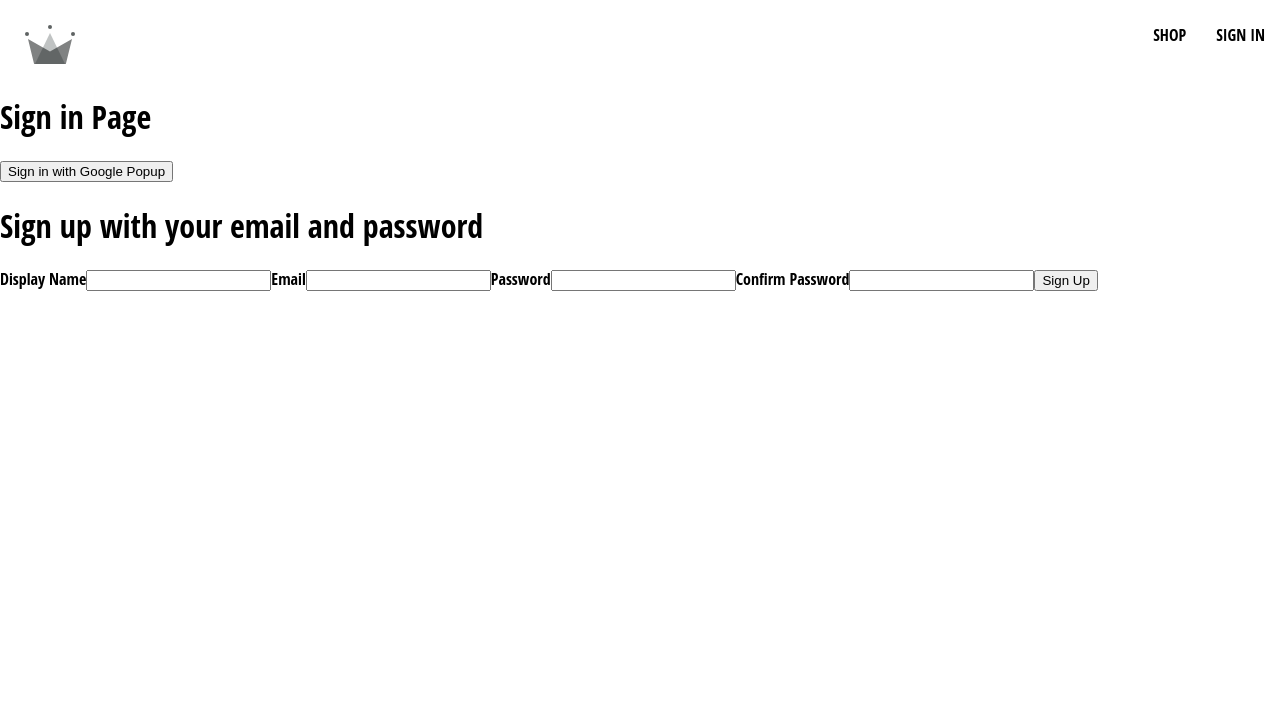
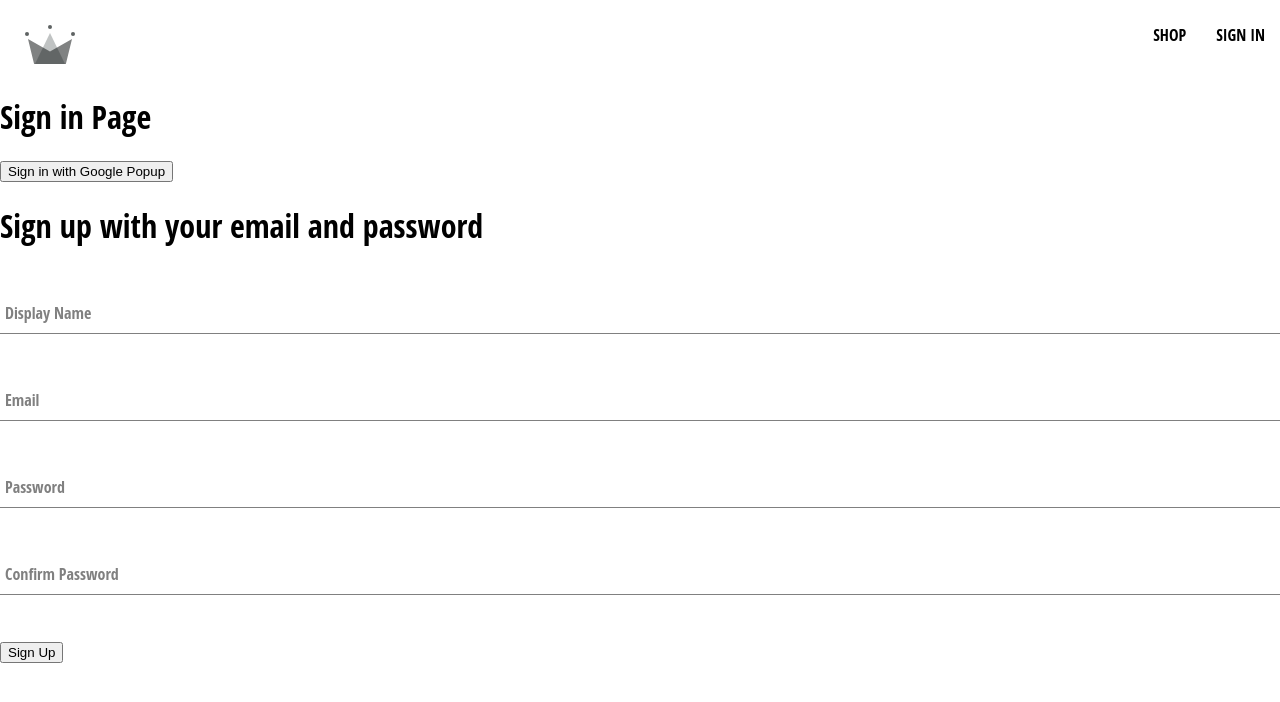
Before and after one commit to beatricehahn/shop, a React (Create React App) app: page /sign-in in a window 1280 px wide. Shown: the top 702 px of the page. Built offline with nearby package versions, Linux system fonts and the light colour scheme.

Commit message:
Convert form inputs as their own generic component

```diff
--- /dev/null
+++ b/src/components/form-input/form-input.component.jsx
@@ -0,0 +1,20 @@
+import './form-input.style.scss';
+
+const FormInput = ({ label, ...otherProps}) => {
+    return (
+        <div className='group'>
+            <input className='form-input' { ...otherProps }/>
+            {label &&
+                <label
+                    className={`${
+                        otherProps.value.length > 0 ? 'shrink' : ''
+                    } form-input-label`}
+                >
+                    {label}
+                </label>
+            }
+        </div>
+    );
+};
+
+export default FormInput;
--- /dev/null
+++ b/src/components/form-input/form-input.style.scss
@@ -0,0 +1,54 @@
+$sub-color: grey;
+$main-color: black;
+
+@mixin shrinkLabel {
+  top: -14px;
+  font-size: 12px;
+  color: $main-color;
+}
+
+.group {
+  position: relative;
+  margin: 45px 0;
+
+  .form-input {
+    background: none;
+    background-color: white;
+    color: $sub-color;
+    font-size: 18px;
+    padding: 10px 10px 10px 5px;
+    display: block;
+    width: 100%;
+    border: none;
+    border-radius: 0;
+    border-bottom: 1px solid $sub-color;
+    margin: 25px 0;
+
+    &:focus {
+      outline: none;
+    }
+
+    &:focus ~ .form-input-label {
+      @include shrinkLabel();
+    }
+  }
+
+  input[type='password'] {
+    letter-spacing: 0.3em;
+  }
+
+  .form-input-label {
+    color: $sub-color;
+    font-size: 16px;
+    font-weight: normal;
+    position: absolute;
+    pointer-events: none;
+    left: 5px;
+    top: 10px;
+    transition: 300ms ease all;
+
+    &.shrink {
+      @include shrinkLabel();
+    }
+  }
+}
--- a/src/components/sign-up-form/signupForm.component.jsx
+++ b/src/components/sign-up-form/signupForm.component.jsx
@@ -1,5 +1,10 @@
 import { useState } from 'react';
-import { createAuthUserWithEmailAndPassword, createUserDocFromAuth } from '../../utils/firebase/firebase.utils';
+import {
+    createAuthUserWithEmailAndPassword,
+    createUserDocFromAuth
+} from '../../utils/firebase/firebase.utils';
+import FormInput from '../form-input/form-input.component';
+
 
 const defaultFormFields = {
     displayName: '',
@@ -55,17 +60,16 @@
         <div>
             <h1>Sign up with your email and password</h1>
             <form onSubmit={handleSubmit}>
-                <label>Display Name</label>
-                <input
+                <FormInput
+                    label='Display Name'
                     type='text'
                     required
                     name='displayName'
                     onChange={handleChange}
                     value={displayName}
                 />
-
-                <label>Email</label>
-                <input
+                <FormInput
+                    label='Email'
                     type='email'
                     required
                     name='email'
@@ -73,8 +77,8 @@
                     value={email}
                 />
 
-                <label>Password</label>
-                <input
+                <FormInput
+                    label='Password'
                     type='password'
                     required
                     name='password'
@@ -82,8 +86,8 @@
                     value={password}
                 />
 
-                <label>Confirm Password</label>
-                <input
+                <FormInput
+                    label='Confirm Password'
                     type='password'
                     required
                     name='confirmPassword'
--- a/src/index.scss
+++ b/src/index.scss
@@ -1,6 +1,6 @@
 body {
   margin: 0;
-  font-family: 'Open Sans Condensed', 'Droid Sans', 'Helvetica Neue',
+  font-family: 'Open Sans Condensed', 'Roboto', 'Helvetica Neue',
   sans-serif;
   -webkit-font-smoothing: antialiased;
   -moz-osx-font-smoothing: grayscale;
```
